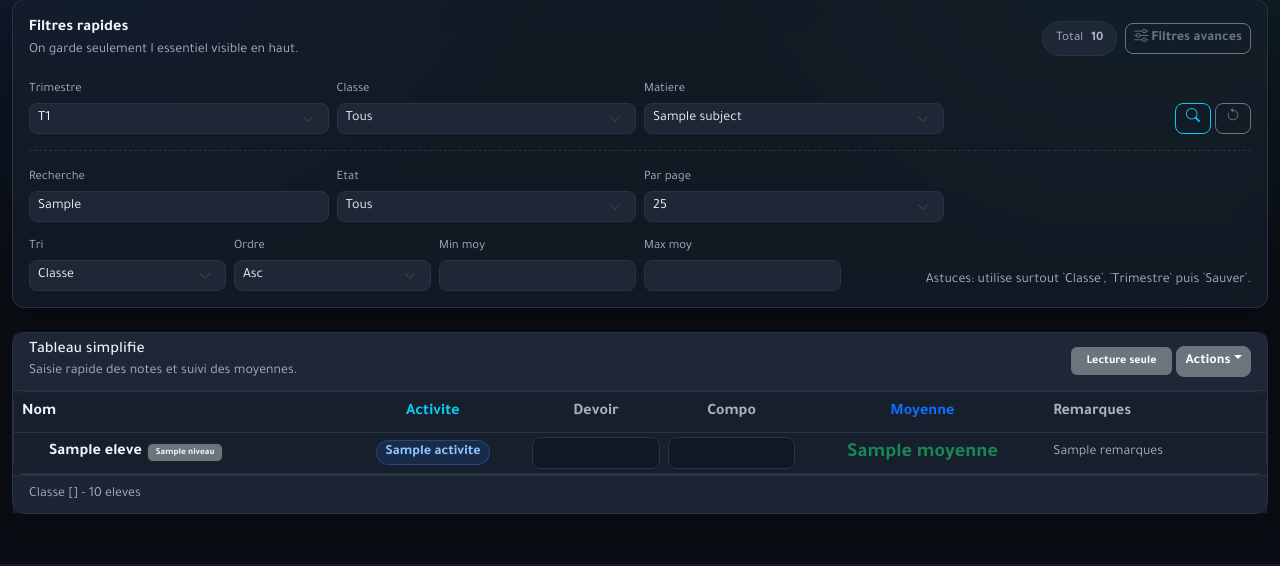
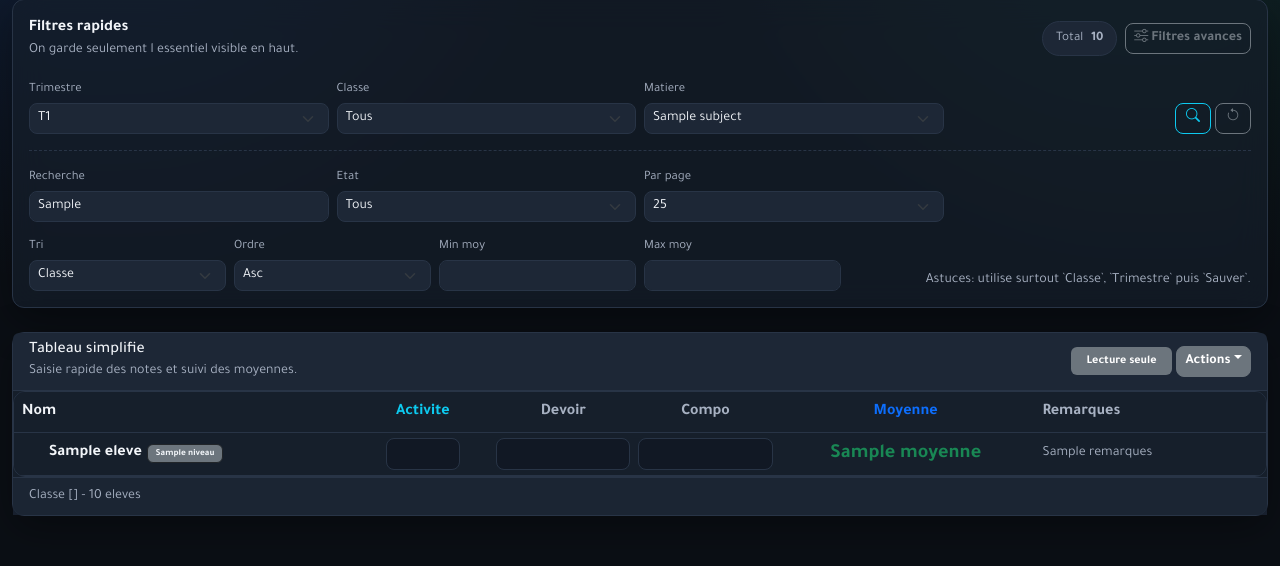
Before and after one commit to alibelharet/gestion-multi-profs, a Flask app: template templates/index.html in a window 1280 px wide. Shown: the part 289-855 px from the top of the page. Run offline with Flask 3, Linux system fonts and the light colour scheme; the template is opened without the code that fills it: most values are stand-ins (such as "Sample title", 1, 10 or a date in 2020).

Commit message:
Make activity scores editable

```diff
--- a/static/sw.js
+++ b/static/sw.js
@@ -1,8 +1,9 @@
-const CACHE_NAME = 'edu-v3';
+const CACHE_NAME = 'edu-v4';
 const STATIC_ASSETS = [
     '/',
     '/static/css/style.css',
     '/static/js/app.js',
+    '/static/js/dashboard.js',
     '/static/manifest.json',
     'https://cdn.jsdelivr.net/npm/bootstrap@5.3.0/dist/css/bootstrap.min.css',
     'https://fonts.googleapis.com/css2?family=Inter:wght@400;500;600;700&display=swap',
--- a/templates/index.html
+++ b/templates/index.html
@@ -164,19 +164,9 @@
         flex-shrink: 0;
     }
 
-    .activity-chip {
-        min-width: 66px;
-        display: inline-flex;
-        justify-content: center;
-        align-items: center;
-        padding: 0.24rem 0.5rem;
-        border-radius: 999px;
-        background: rgba(47, 123, 255, 0.14);
-        border: 1px solid rgba(47, 123, 255, 0.35);
-        color: #8ec5ff;
-        font-weight: 700;
-        font-size: 0.88rem;
-        line-height: 1.1;
+    .activity-input {
+        width: 74px;
+        min-width: 74px !important;
     }
 
     .activity-cell-stack {
@@ -695,8 +685,11 @@
                             </td>
                             <td class="text-center">
                                 <div class="activity-cell-stack">
-                                    <span class="activity-chip" id="act_display_{{eleve.id}}">{{ eleve.activite }}</span>
-                                    <input type="hidden" id="act_{{eleve.id}}" name="activite" value="{{ eleve.activite }}">
+                                    <input type="number" step="0.01" min="0" max="20" id="act_{{eleve.id}}"
+                                        name="activite" value="{{ eleve.activite }}"
+                                        class="form-control input-note activity-input grade-entry" data-grade-input
+                                        aria-label="Activite de {{ eleve.nom_complet }}" oninput="updateActivityTotal({{eleve.id}})"
+                                        {% if not can_edit %}readonly{% endif %}>
                                     <input type="hidden" id="part_{{eleve.id}}" name="participation" value="{{ eleve.participation }}">
                                     <input type="hidden" id="comport_{{eleve.id}}" name="comportement" value="{{ eleve.comportement }}">
                                     <input type="hidden" id="cah_{{eleve.id}}" name="cahier" value="{{ eleve.cahier }}">
```
Also changed, not shown: static/js/dashboard.js (+31 -14 lines).
